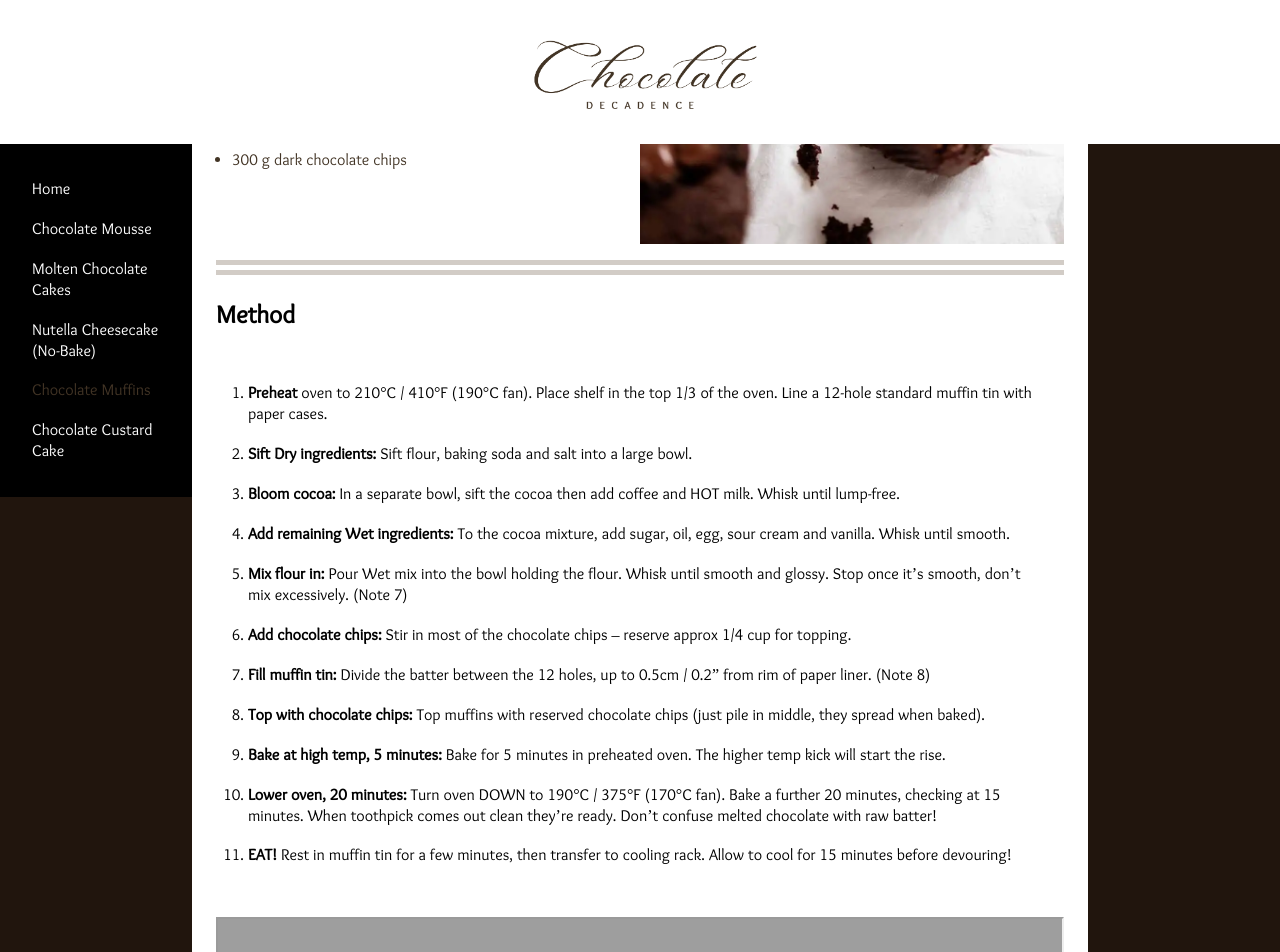
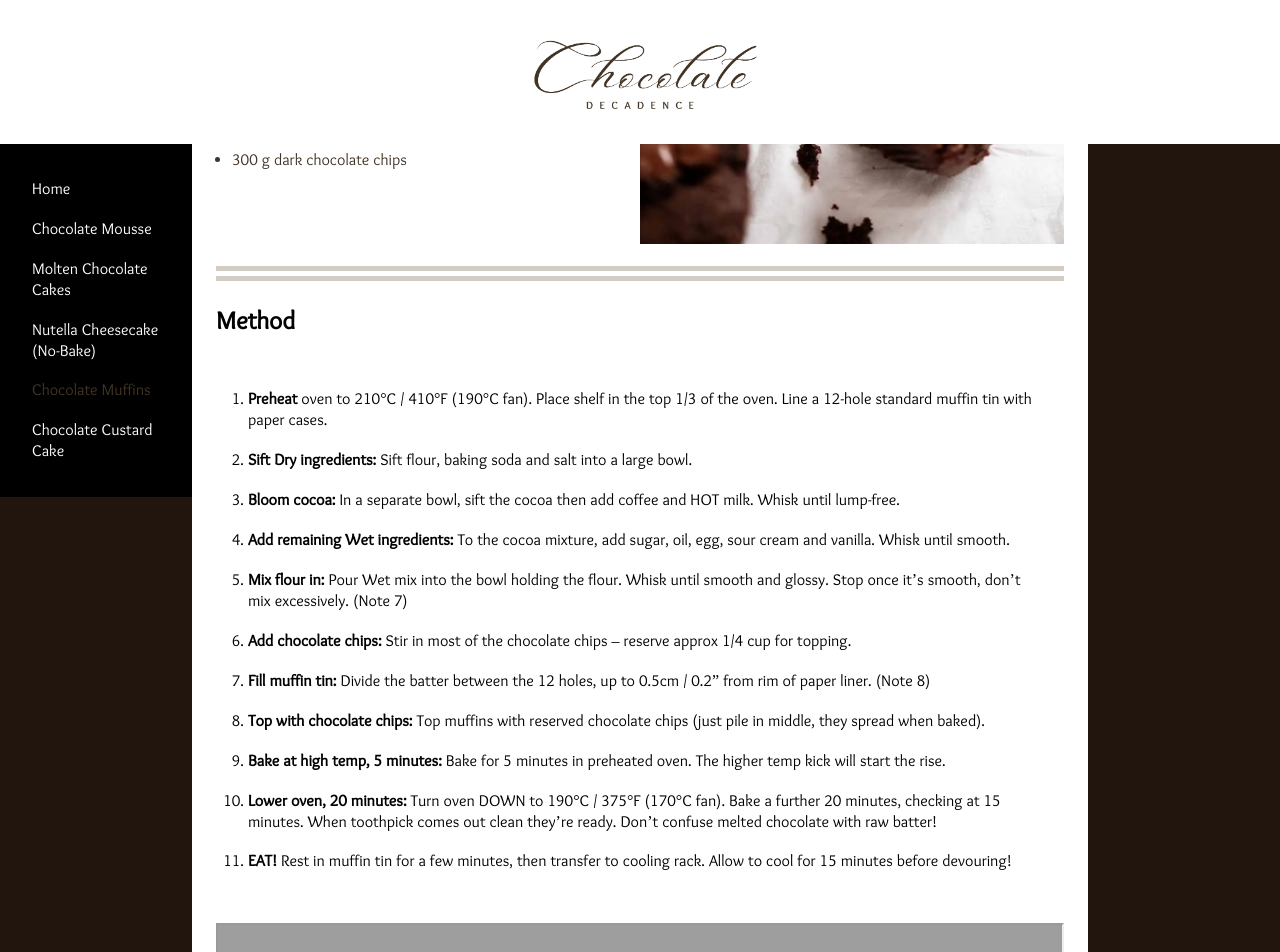
Before and after one commit to nicoleanncarter/recipes, a Jekyll site: the page built from _recipes/recipe2.md, in a window 1280 px wide and 1400 px high, scrolled down 624 px. Shown: the top 952 px of the window. Built offline with Jekyll 4.4.1, drawn with Linux system fonts in a browser that asks for light colours; grey boxes are pictures that could not be loaded.

Commit message:
Update recipes.css

```diff
--- a/styles/recipes.css
+++ b/styles/recipes.css
@@ -213,11 +213,6 @@ h3 {
   padding-top: 1em;
 }
 
-
-img {
-display:block;
-}
-
 #method {
   clear:both;
   display:block;
```
